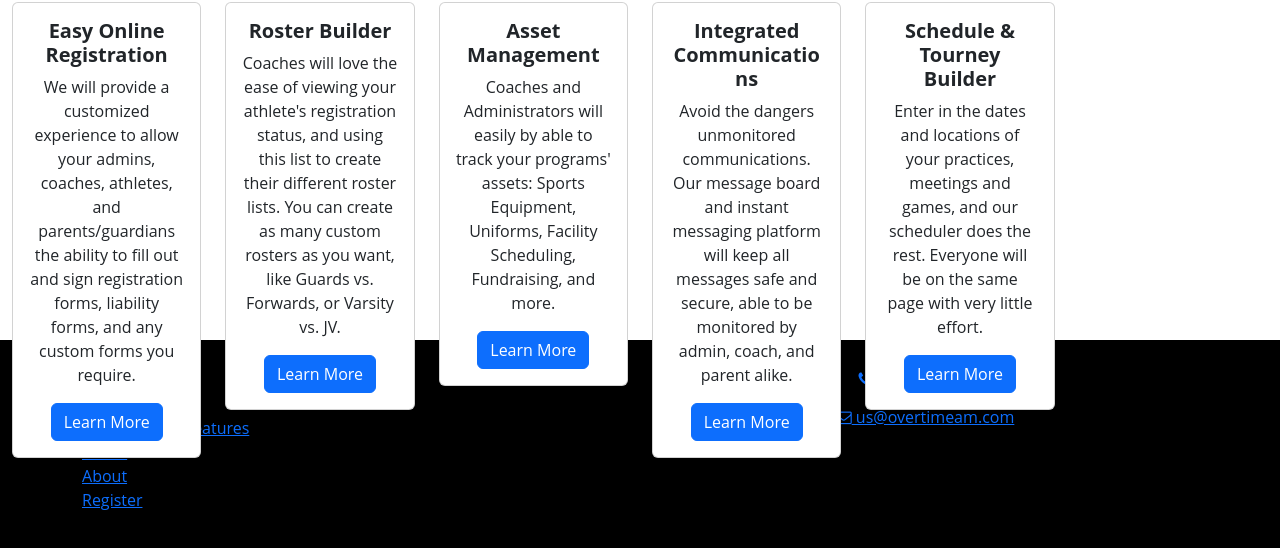
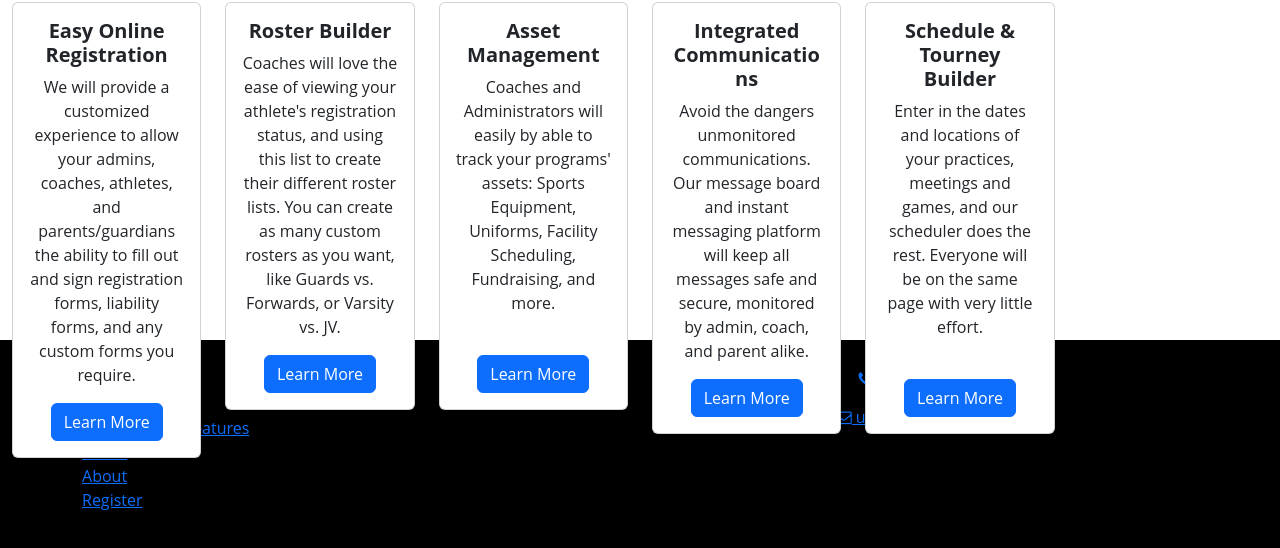
Before and after one commit to bartholomewdevelopment/overtimeam, a website: page index.html in a window 1280 px wide. Shown: the part 651-1199 px from the top of the page. Drawn offline with nearby package versions, Linux system fonts and the light colour scheme; files whose address does not match are found by name.

Commit message:
little alignment adjustments on index.html

```diff
--- a/index.html
+++ b/index.html
@@ -135,7 +135,7 @@
               <div class="card-body">
                 <h5><strong>Asset Management</strong></h5>
                 <p>
-                  Coaches and Administrators will easily by able to track your programs' assets: Sports Equipment, Uniforms, Facility Scheduling, Fundraising, and more.
+                  Coaches and Administrators will easily by able to track your programs' assets: Sports Equipment, Uniforms, Facility Scheduling, Fundraising, and more.<br><br>
                 </p>
                 <a href="#" class="btn btn-primary">Learn More</a>
               </div>
@@ -146,7 +146,7 @@
               <div class="card-body">
                 <h5><strong>Integrated Communications</strong></h5>
                 <p>
-                  Avoid the dangers unmonitored communications.  Our message board and instant messaging platform will keep all messages safe and secure, able to be monitored by admin, coach, and parent alike.
+                  Avoid the dangers unmonitored communications.  Our message board and instant messaging platform will keep all messages safe and secure,  monitored by admin, coach, and parent alike.
                 </p>
                 <a href="#" class="btn btn-primary">Learn More</a>
               </div>
@@ -157,7 +157,7 @@
               <div class="card-body">
                 <h5><strong>Schedule & Tourney Builder</strong></h5>
                 <p>
-                  Enter in the dates and locations of your practices, meetings and games, and our scheduler does the rest.  Everyone will be on the same page with very little effort.
+                  Enter in the dates and locations of your practices, meetings and games, and our scheduler does the rest.  Everyone will be on the same page with very little effort.<br><br>
                 </p>
                 <a href="#" class="btn btn-primary">Learn More</a>
               </div>
```
